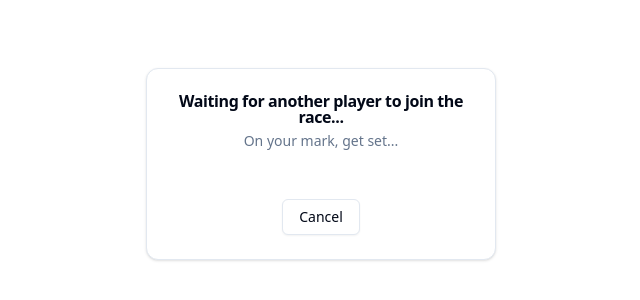
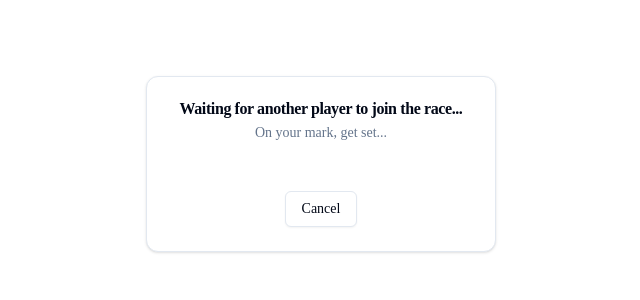
Before and after one commit to its-clem-fandango/code-runner, a Next.js app in the folder apps/client/: page /battle in a window 1280 px wide. Shown: the part 236-536 px from the top of the page, without its empty margins (319-959 px from the left). Built offline with nearby package versions, Linux system fonts and the light colour scheme; no server answers.

Commit message:
uncomment tailwind config

```diff
--- a/apps/client/app/layout.tsx
+++ b/apps/client/app/layout.tsx
@@ -22,7 +22,7 @@ export default function RootLayout({
       <body
         className={cn(
           "min-h-screen bg-background antialiased",
-          fontSans.variable,
+          // fontSans.variable,
         )}
       >
         {children}
--- a/apps/client/tailwind.config.ts
+++ b/apps/client/tailwind.config.ts
@@ -20,7 +20,7 @@ const config = {
     },
     extend: {
       fontFamily: {
-        // sans: ["var(--font-sans)", ...fontFamily.sans],
+        sans: ["var(--font-sans)", ...fontFamily.sans],
         inter: ["Inter", "sans-serif"],
         manrope: ["Manrope", "sans-serif"],
       },
```
